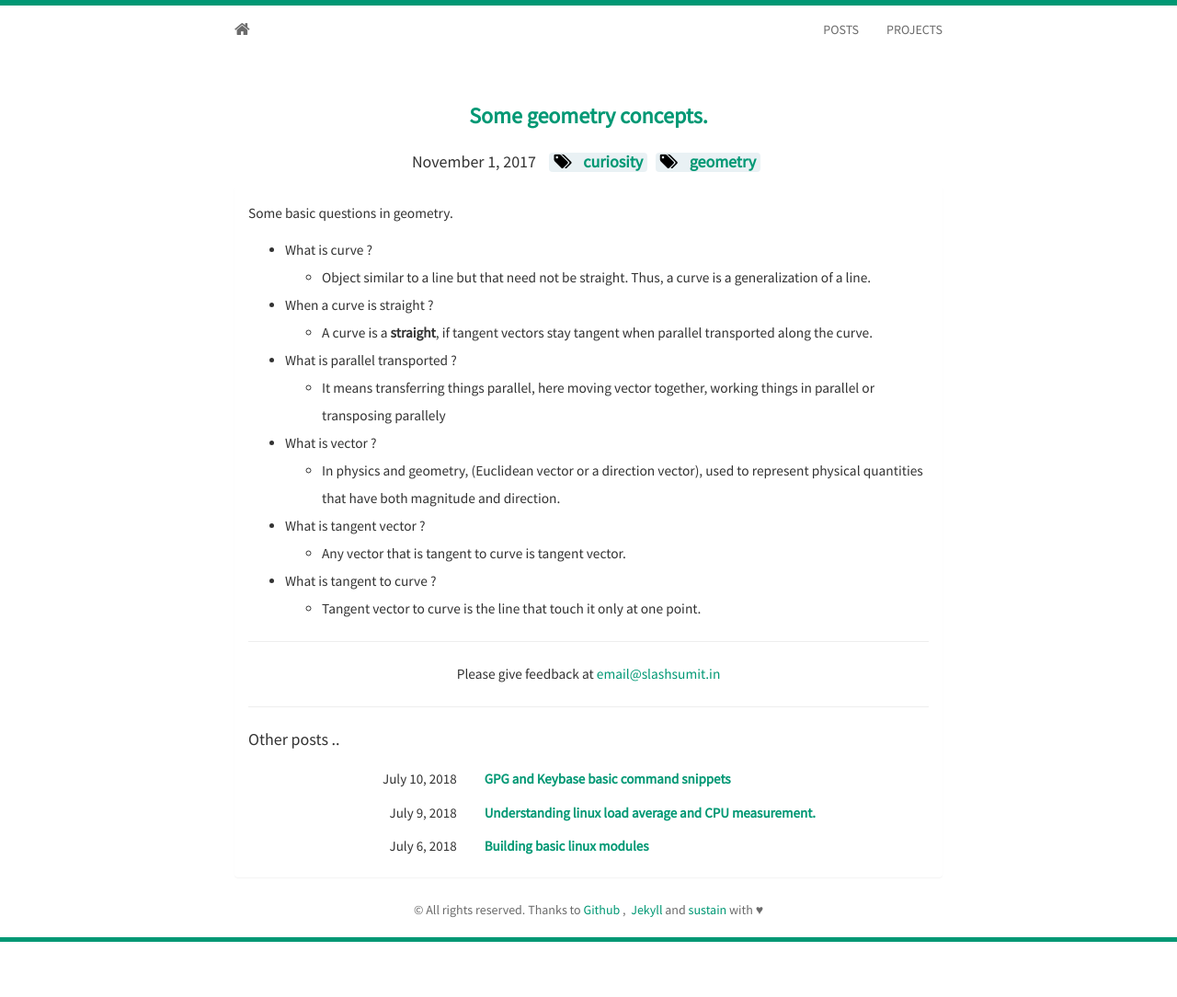
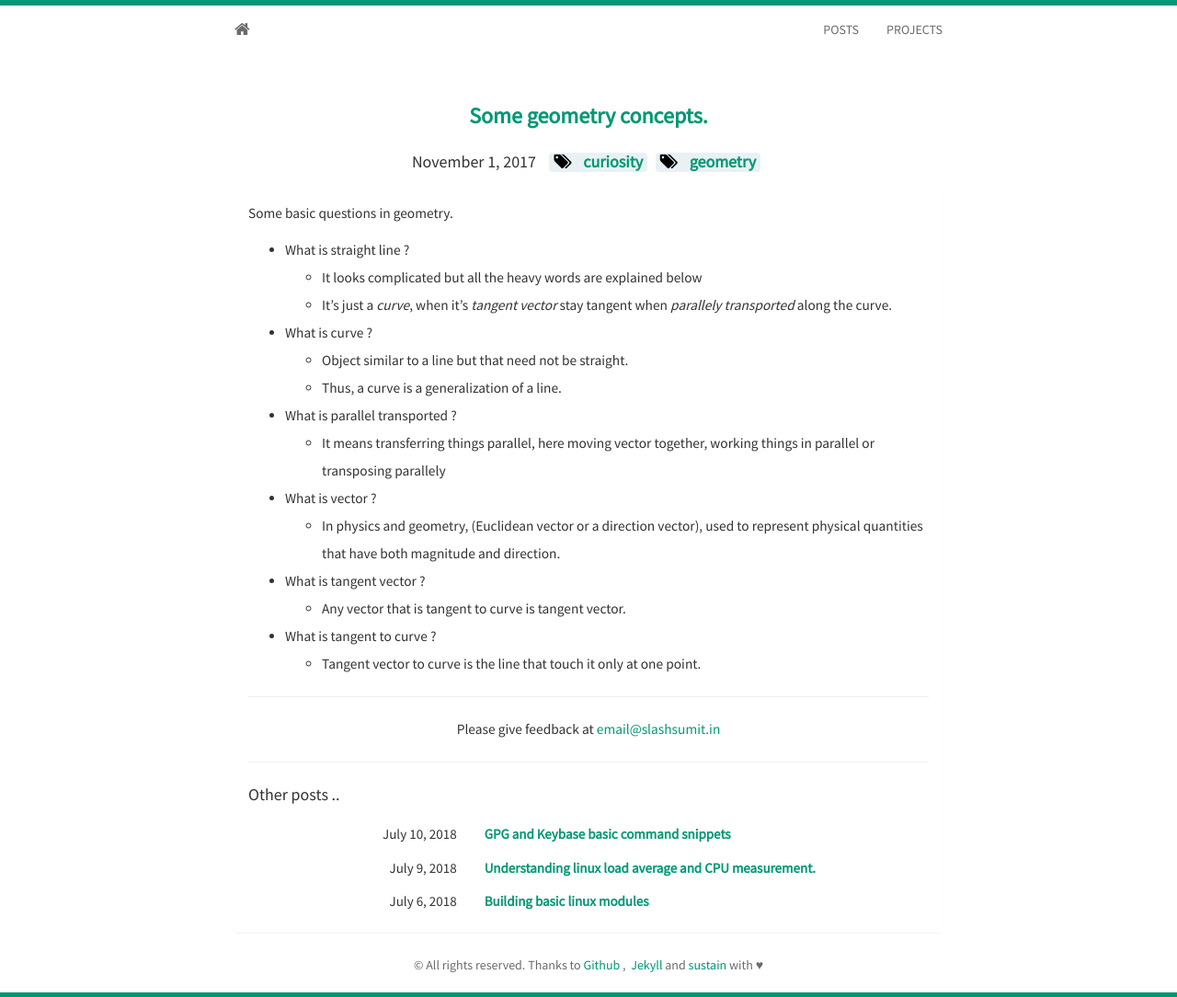
Before and after one commit to murarisumit/murarisumit.github.io, a Jekyll site: the page built from _posts/2017-11-01-basic-geometry-questions.md, in a window 1280 px wide. Shown: the whole page at 92% size. Built offline with Jekyll 4.4.1, drawn with Linux system fonts in a browser that asks for light colours; nearby versions of some CDN libraries; before the commit the page ends 1024 px from its top, so only the background shows below that.

Commit message:
Updating cname for blog

```diff
--- a/CNAME
+++ b/CNAME
@@ -1 +1 @@
-www.slashsumit.in
+sumit.murari.me
--- a/_posts/2017-11-01-basic-geometry-questions.md
+++ b/_posts/2017-11-01-basic-geometry-questions.md
@@ -8,11 +8,13 @@ tags:
 
 Some basic questions in geometry.
 
+* What is straight line ?
+    * It looks complicated but all the heavy words are explained below
+    * It's just a _curve_, when it's _tangent vector_ stay tangent when _parallely transported_ along the curve.
+
 * What is curve ?
-	* Object similar to a line but that need not be straight. Thus, a curve is a generalization of a line.
-
-* When a curve is straight  ?
-	* A curve is a **straight**, if tangent vectors stay tangent when parallel transported along the curve.
+    * Object similar to a line but that need not be straight.
+    * Thus, a curve is a generalization of a line.
 
 * What is parallel transported ?
 	* It means transferring things parallel, here moving vector together, working things in parallel or transposing parallely
```
